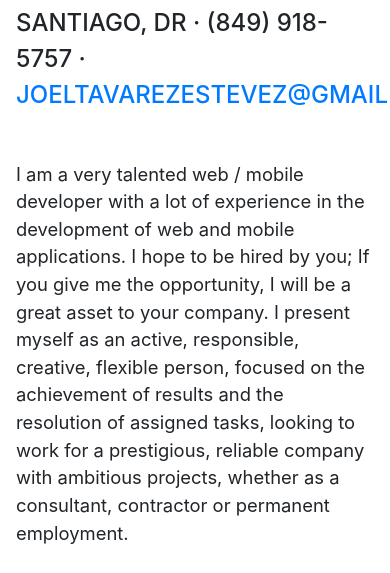
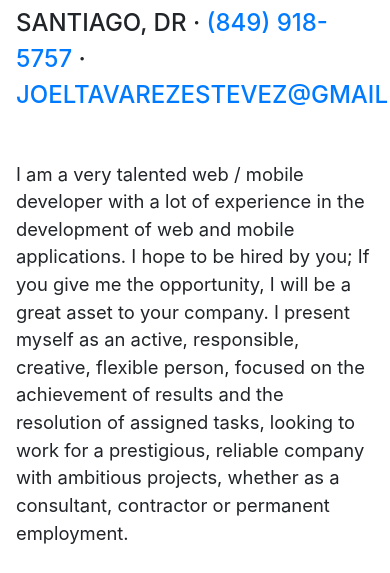
Before and after one commit to joeltavarezestevez/joeltavarezestevez.github.io, a website with bundled scripts: page index.html in a window 390 px wide. Shown: the part 219-792 px from the top of the page. Built offline with nearby package versions, Linux system fonts and the light colour scheme; a web font is replaced by a local one.

Commit message:
Added Phone Link

```diff
--- a/index.html
+++ b/index.html
@@ -67,7 +67,7 @@
           <span class="text-primary">Tav&aacute;rez</span>
         </h1>
         <h3 class="text-primary">Web/Mobile Developer</h3>
-        <div class="subheading mb-5">Santiago, DR · (849) 918-5757 ·
+        <div class="subheading mb-5">Santiago, DR · <a href="tel:849-918-5757">(849) 918-5757</a> ·
           <a href="mailto:joeltavarezestevez@gmail.com">joeltavarezestevez@gmail.com</a>
         </div>
         <p class="lead mb-5">
```
